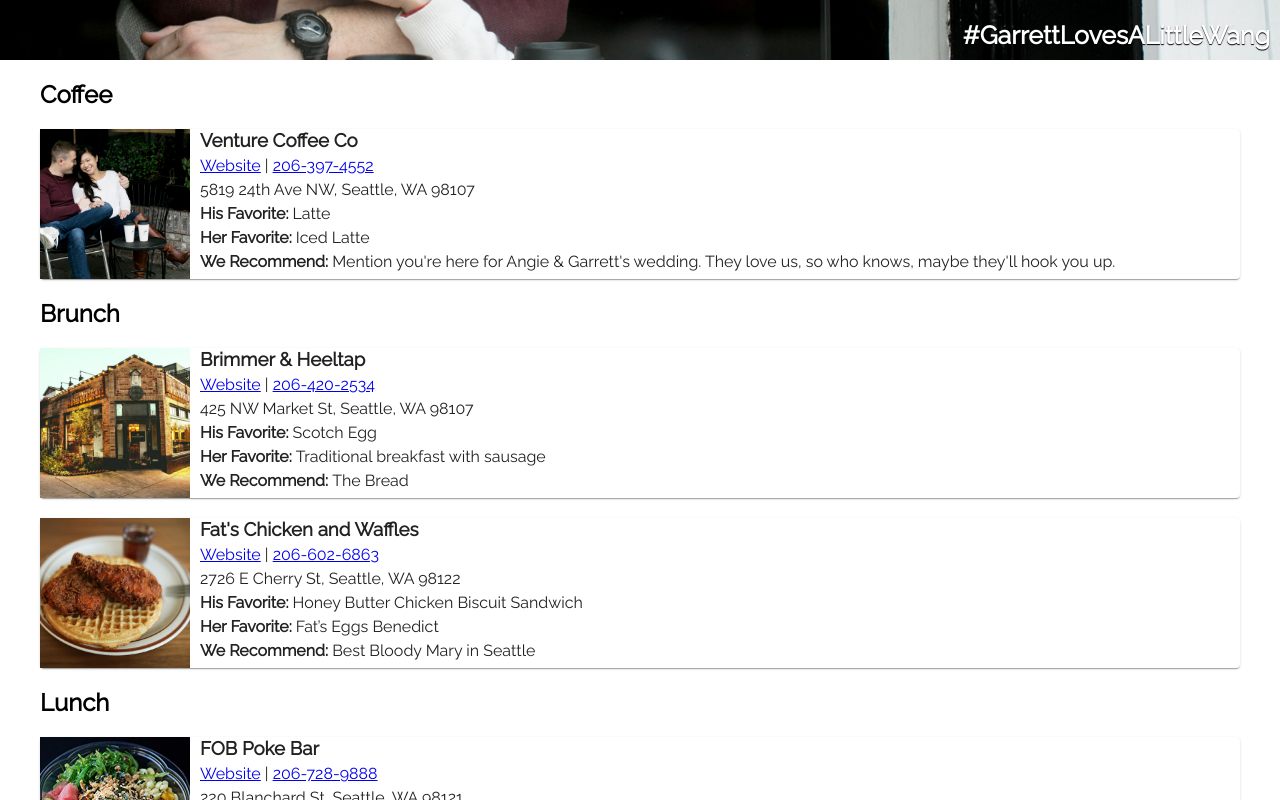
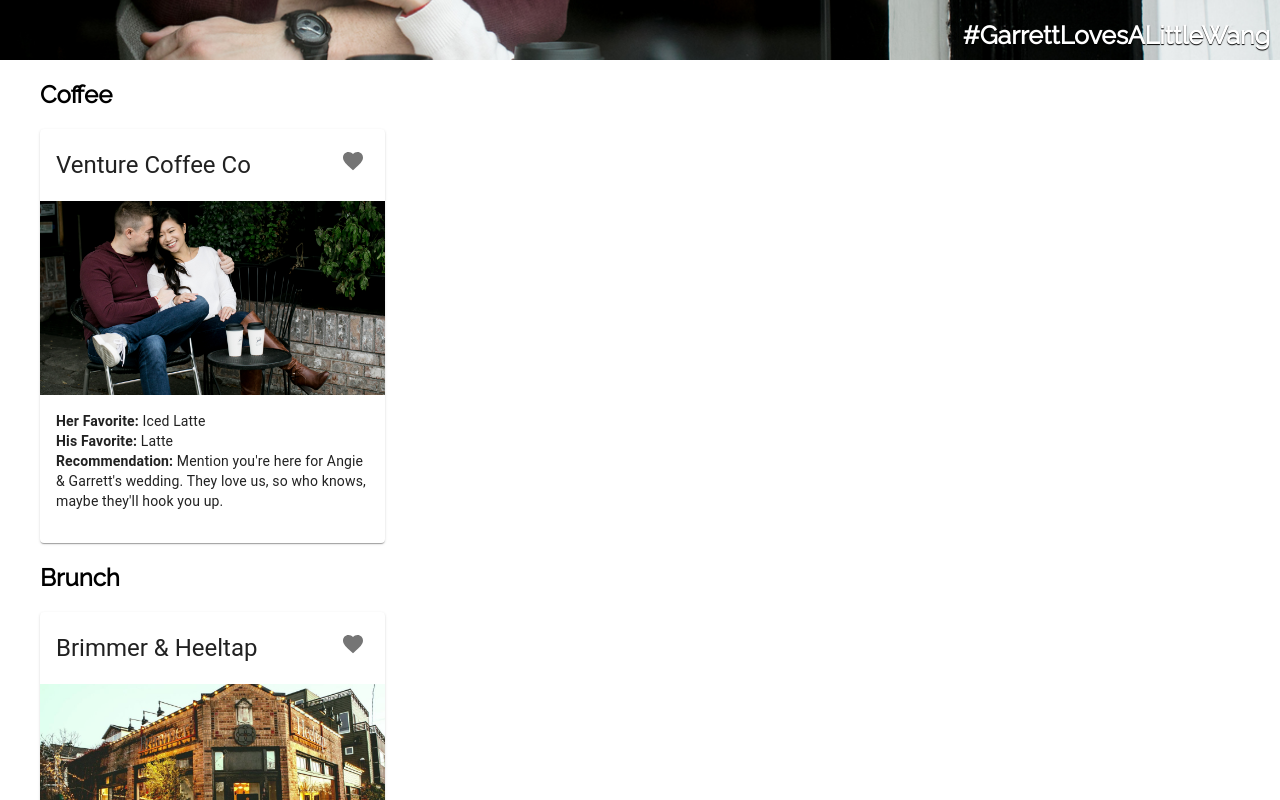
Before and after one commit to garrett56x/wedding-site, a React (Create React App) app: page /things-to-do in a window 1280 px wide. Shown: the part 540-1340 px from the top of the page. Built offline with nearby package versions, Linux system fonts and the light colour scheme.

Commit message:
Using card component for pois

```diff
--- a/src/client/Components/ItemCard/ItemCard.css
+++ /dev/null
@@ -1,49 +0,0 @@
-.item-card {
-  display: flex;
-  margin-bottom: 20px;
-}
-  .item-card .item-image {
-  	height: 150px;
-  	width: 150px;
-  	background-position: center;
-    background-repeat: no-repeat;
-    background-size: cover;
-    position: relative;
-    margin-right: 10px;
-  }
-
-  .item-card .item-info {
-    flex: 1;
-  }
-    .item-card .item-info p {
-      margin: 5px 0;
-    }
-    .item-card .item-info h3 {
-      margin: 0;
-      margin-bottom: 5px
-    }
-    .item-card .item-info .info-title {
-      font-weight: bold;
-    }
-
-@media only screen and (max-width: 650px) {
-	.item-card {
-		display: flex;
-		flex-direction: column;
-	}
-		.item-card .item-image {
-			width: 100%;
-			margin-bottom: 10px;
-		}
-
-		.item-card .item-info {
-			width: 100%;
-		}
-			.item-card .item-info h3 {
-				text-align: center;
-			}
-
-			.item-card .item-info .contact {
-				text-align: center;
-			}
-}
--- a/src/client/Components/ItemCard/ItemCard.jsx
+++ b/src/client/Components/ItemCard/ItemCard.jsx
@@ -1,30 +1,57 @@
-import React from "react";
-import "./ItemCard.css";
-import { Paper } from "@material-ui/core";
+import React from 'react';
+import { makeStyles } from '@material-ui/core/styles';
+import { Card, CardHeader, CardMedia, CardContent, CardActions, IconButton, Typography } from '@material-ui/core';
+import FavoriteIcon from '@material-ui/icons/Favorite';
 
-class ItemCard extends React.Component {
-  render() {
-    const { item } = this.props;
-    const images = require.context('../../../assets', true);
-	  const img = images('./' + item.image);
+const useStyles = makeStyles((theme) => ({
+  root: {
+    maxWidth: 345,
+  },
+  media: {
+    height: 0,
+    paddingTop: '56.25%', // 16:9
+  },
+  contentSection: {
+    fontWeight: "bold",
+  }
+}));
 
-    return (
-      <Paper className="item-card">
-        <div className="item-image" style={{ backgroundImage: `url(${img})` }}>
-        </div>
-        <div className="item-info">
-          <h3>{item.name}</h3>
-          <p className="contact">
-          	<a target="_blank" rel="noopener noreferrer" href={item.website}>Website</a> | <a href={`tel:${item.phone}`}>{item.phone}</a>
-          </p>
-          <p>{item.location}</p>
-          <p><span className="info-title">His Favorite: </span>{item.his}</p>
-          <p><span className="info-title">Her Favorite: </span>{item.hers}</p>
-          <p><span className="info-title">We Recommend: </span>{item.recommendation}</p>
-        </div>
-      </Paper>
-    );
-  }
+export default function ItemCard({item}) {
+  const classes = useStyles();
+  const images = require.context('../../../assets', true);
+	const img = images('./' + item.image);
+
+  return (
+    <Card className={classes.root}>
+      <CardHeader
+        action={
+          <IconButton aria-label="add to favorites">
+            <FavoriteIcon />
+          </IconButton>
+        }
+        title={item.name}
+      />
+      <CardMedia
+        className={classes.media}
+        image={img}
+        title={item.name}
+      />
+      <CardContent>
+        <Typography variant="body2">
+          <span className={classes.contentSection}>Her Favorite:</span> {item.hers}
+        </Typography>
+        <Typography variant="body2">
+          <span className={classes.contentSection}>His Favorite:</span> {item.his}
+        </Typography>
+        <Typography variant="body2">
+          <span className={classes.contentSection}>Recommendation:</span> {item.recommendation}
+        </Typography>
+      </CardContent>
+      <CardActions disableSpacing>
+        {/* <IconButton aria-label="add to favorites">
+          <FavoriteIcon />
+        </IconButton> */}
+      </CardActions>
+    </Card>
+  );
 }
-
-export default ItemCard;
```
